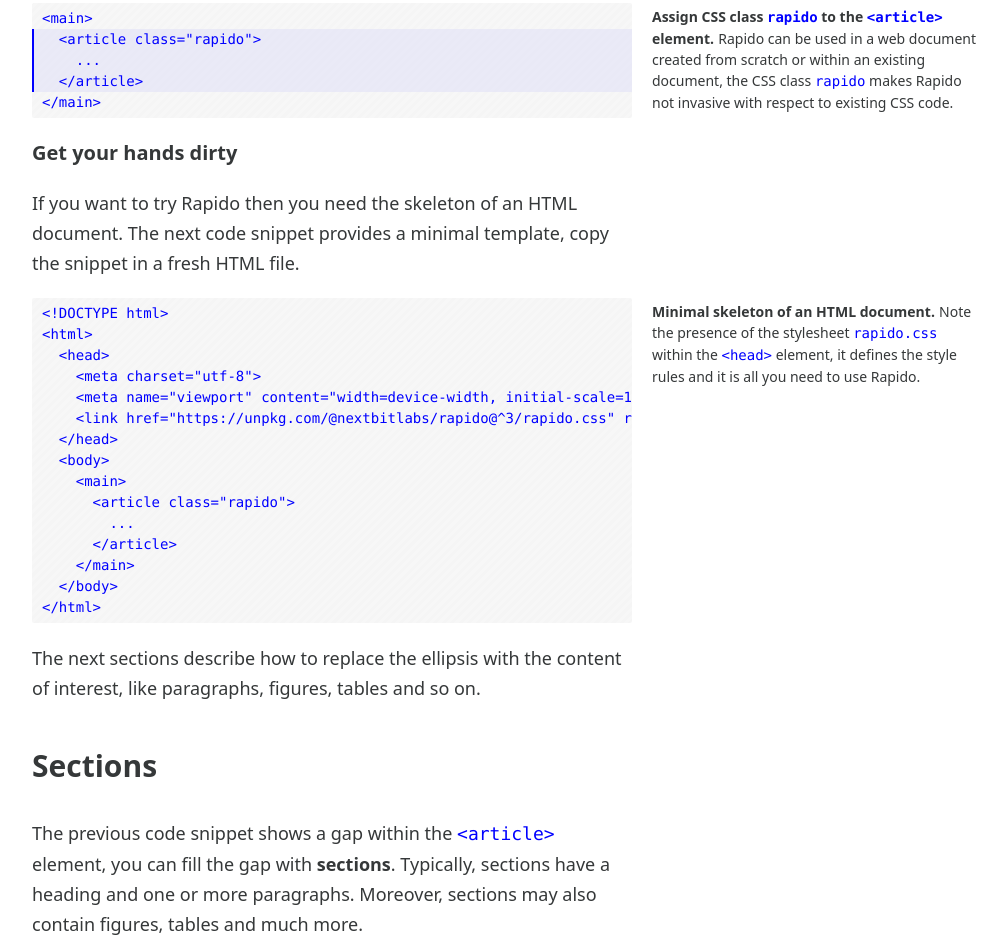
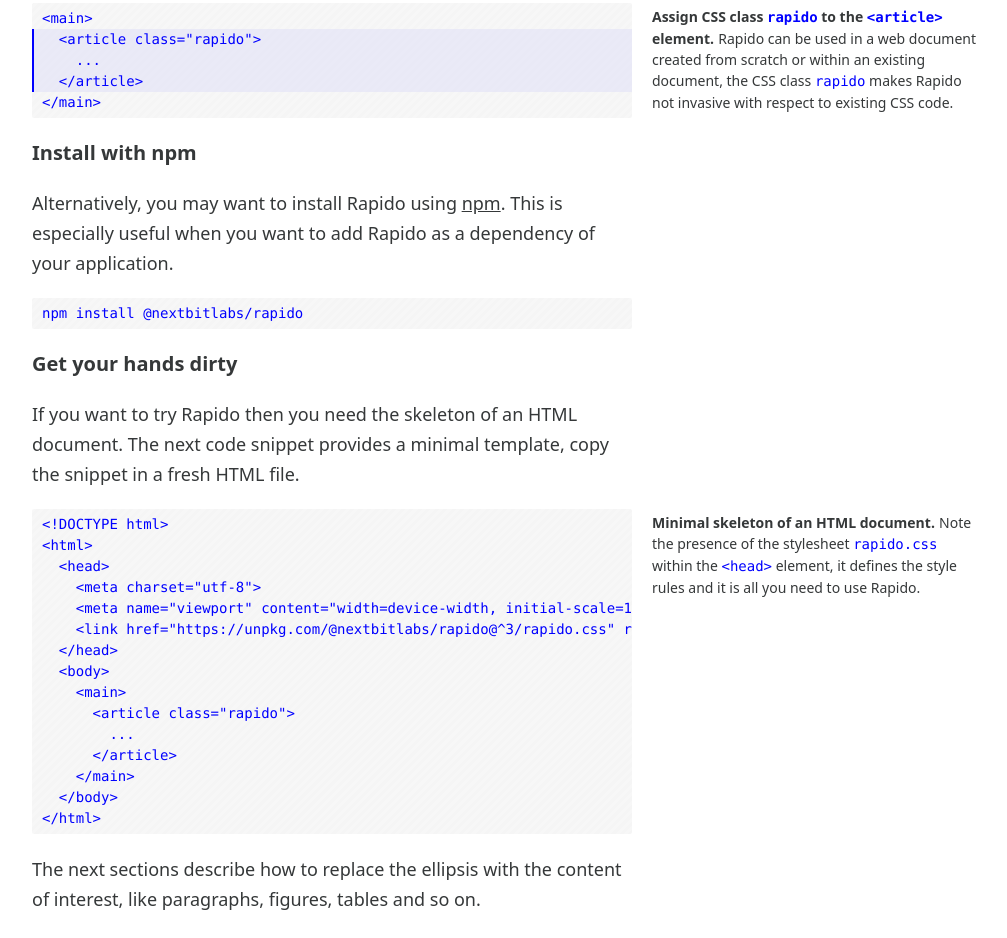
Before and after one commit to nextbitlabs/Rapido, a website: page index.html in a window 1280 px wide. Shown: the part 1733-2671 px from the top of the page, without its empty margins (136-1143 px from the left). Drawn offline with nearby package versions, Linux system fonts and the light colour scheme.

Commit message:
close #126 | describe how to install with npm

```diff
--- a/index.html
+++ b/index.html
@@ -81,6 +81,11 @@
               <p>Rapido can be used in a web document created from scratch or within an existing document, the CSS class <code>rapido</code> makes Rapido not invasive with respect to existing CSS code.</p>
             </figcaption>
           </figure>
+          <h2>Install with npm</h2>
+          <p>Alternatively, you may want to install Rapido using <a href="https://www.npmjs.com/">npm</a>. This is especially useful when you want to add Rapido as a dependency of your application.</p>
+          <pre>
+<code>npm install @nextbitlabs/rapido</code>
+</pre>
           <h2>Get your hands dirty</h2>
           <p>If you want to try Rapido then you  need the skeleton of an HTML document. The next code snippet provides a minimal template, copy the snippet in a fresh HTML file.</p>
           <figure>
```
